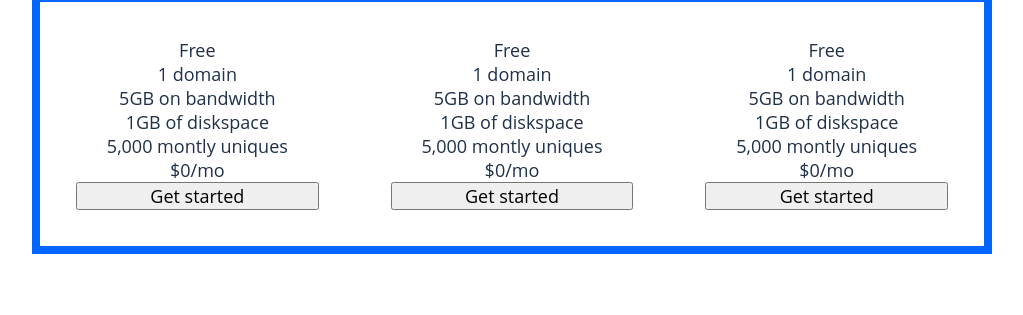
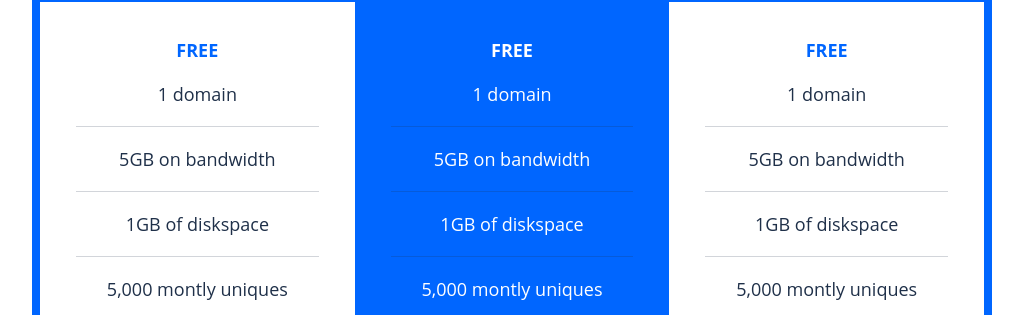
Before and after one commit to kirillmihalych/sass-hosting-plans, a website: page src/index.html in a window 1280 px wide. Shown: the part 102-417 px from the top of the page, without its empty margins (128-1151 px from the left). Drawn offline with nearby package versions, Linux system fonts and the light colour scheme; files that its build step writes are made by us from their sources.

Commit message:
hosting plans completed

```diff
--- a/src/index.html
+++ b/src/index.html
@@ -19,8 +19,21 @@
             <li class="tier__list-item">1GB of diskspace</li>
             <li class="tier__list-item">5,000 montly uniques</li>
           </ul>
-          <p>$0<span>/mo</span></p>
-          <button>Get started</button>
+          <p class="tier__price">$0<span>/mo</span></p>
+          <button class="button">Get started</button>
+        </div>
+        <!-- tier end -->
+        <!-- tier start -->
+        <div class="tier inverted">
+          <h2 class="tier__title">Free</h2>
+          <ul class="tier__feature-list">
+            <li class="tier__list-item">1 domain</li>
+            <li class="tier__list-item">5GB on bandwidth</li>
+            <li class="tier__list-item">1GB of diskspace</li>
+            <li class="tier__list-item">5,000 montly uniques</li>
+          </ul>
+          <p class="tier__price">$0<span>/mo</span></p>
+          <button class="button">Get started</button>
         </div>
         <!-- tier end -->
         <!-- tier start -->
@@ -32,21 +45,8 @@
             <li class="tier__list-item">1GB of diskspace</li>
             <li class="tier__list-item">5,000 montly uniques</li>
           </ul>
-          <p>$0<span>/mo</span></p>
-          <button>Get started</button>
-        </div>
-        <!-- tier end -->
-        <!-- tier start -->
-        <div class="tier">
-          <h2 class="tier__title">Free</h2>
-          <ul class="tier__feature-list">
-            <li class="tier__list-item">1 domain</li>
-            <li class="tier__list-item">5GB on bandwidth</li>
-            <li class="tier__list-item">1GB of diskspace</li>
-            <li class="tier__list-item">5,000 montly uniques</li>
-          </ul>
-          <p>$0<span>/mo</span></p>
-          <button>Get started</button>
+          <p class="tier__price">$0<span>/mo</span></p>
+          <button class="button">Get started</button>
         </div>
         <!-- tier end -->
       </div>
--- a/src/sass/style.scss
+++ b/src/sass/style.scss
@@ -68,12 +68,72 @@ h1 {
   display: flex;
 }
 
+.inverted {
+  color: $clr-neutral-100;
+  background-color: $clr-primary-400;
+}
+
 .tier {
   flex: 1;
+  padding: $size-36;
   display: grid;
-  padding: $size-36;
+  gap: $size-20;
+
+  &__title {
+    text-transform: uppercase;
+    font-weight: $fw-700;
+    color: $clr-primary-400;
+
+    .inverted & {
+      color: $clr-neutral-100;
+      background-color: $clr-primary-400;
+    }
+  }
 
   &__feature-list {
     list-style: none;
   }
+
+  &__list-item {
+    &:not(:last-child)::after {
+      content: '';
+      display: block;
+      height: 1px;
+      margin-block: $size-20;
+      background-color: $clr-neutral-900;
+      opacity: 0.2;
+    }
+  }
+
+  &__price {
+    font-size: $fs-800;
+    font-weight: $fw-700;
+
+    span {
+      font-weight: $fw-400;
+      font-size: $fs-600;
+    }
+  }
 }
+
+.button {
+  cursor: pointer;
+  border: 0;
+  text-transform: uppercase;
+  font-weight: $fw-700;
+  color: $clr-neutral-100;
+  background-color: $clr-primary-400;
+  justify-self: center;
+  padding: 1rem 1.5rem;
+
+  .inverted & {
+    color: $clr-primary-400;
+    background-color: $clr-neutral-100;
+  }
+
+  &:hover,
+  &:focus {
+    color: $clr-neutral-100;
+    background-color: rgb($clr-neutral-900, 0.8);
+  }
+}
```
